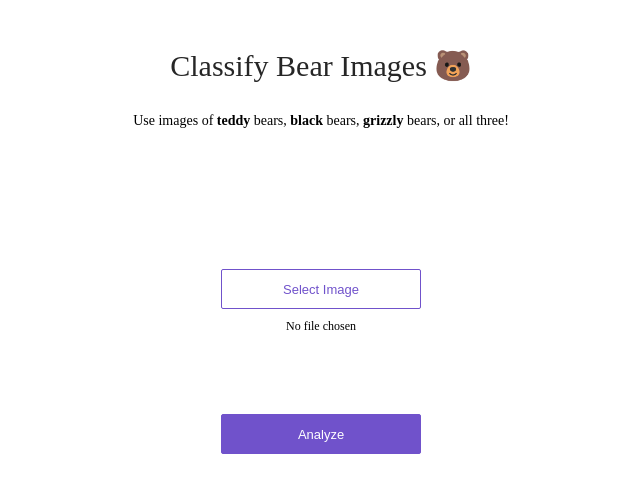
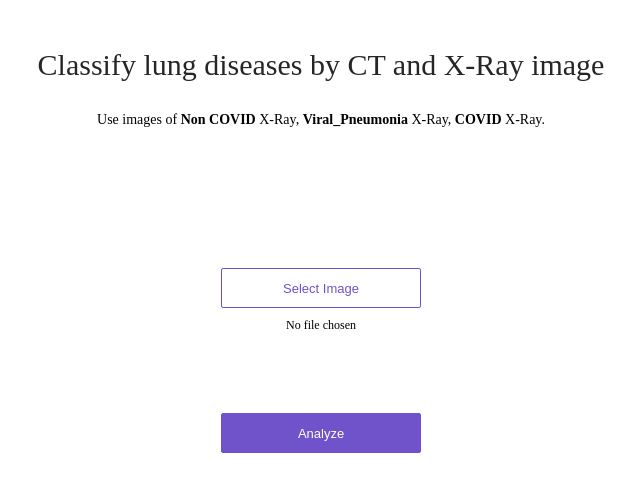
Before and after one commit to MDKate/ASI, a plain HTML site: page app/view/index.html in a window 1280 px wide. Shown: the whole page, without its empty margins (319-959 px from the left). Drawn offline with Linux system fonts and the light colour scheme.

Commit message:
Update index.html
2

```diff
--- a/app/view/index.html
+++ b/app/view/index.html
@@ -7,10 +7,9 @@
 <body>
 <div>
   <div class='center'>
-    <div class='title'>Classify Bear Images 🐻</div>
+    <div class='title'>Classify lung diseases by CT and X-Ray image</div>
     <p>
-      Use images of <strong>teddy</strong> bears, <strong>black</strong> bears, <strong>grizzly</strong> bears, or
-      all three!
+      Use images of <strong>Non COVID</strong> X-Ray, <strong>Viral_Pneumonia</strong> X-Ray, <strong>COVID</strong> X-Ray.
     </p>
     <div class='content'>
       <div class='no-display'>
```
